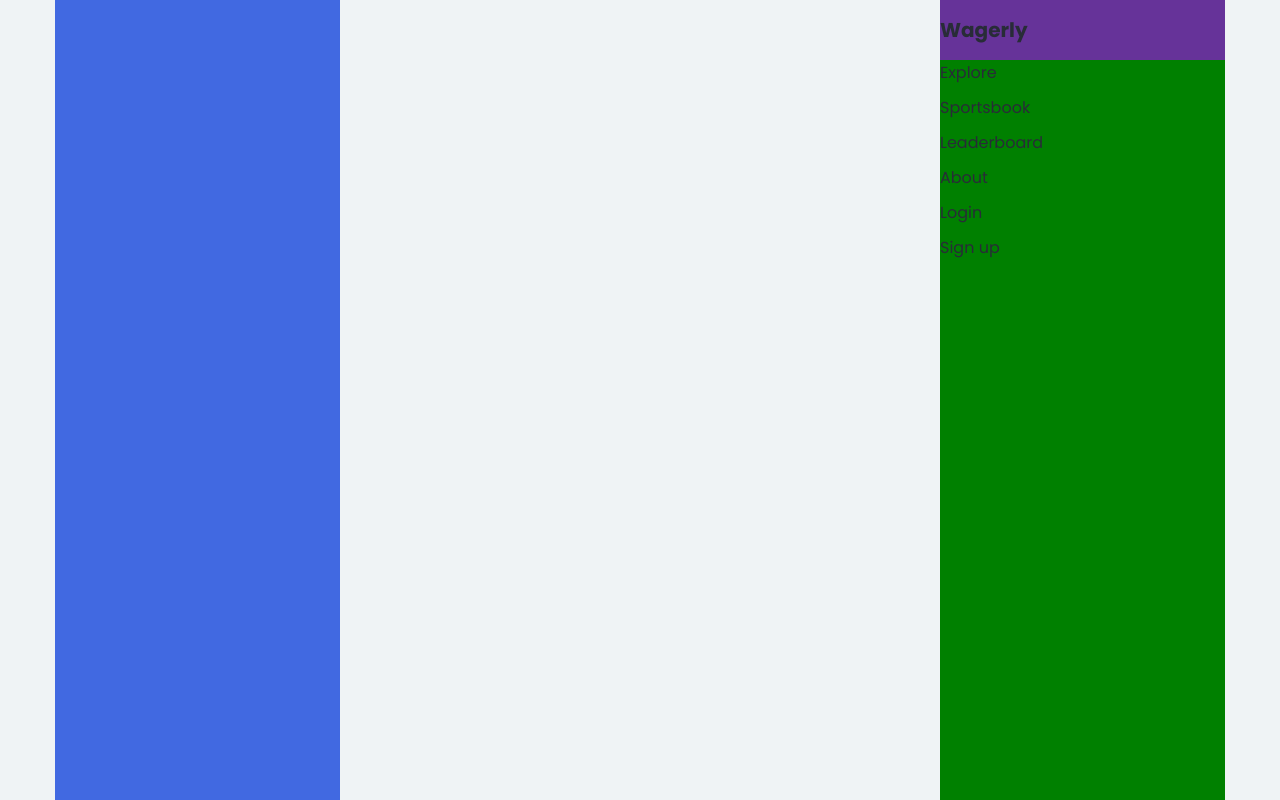
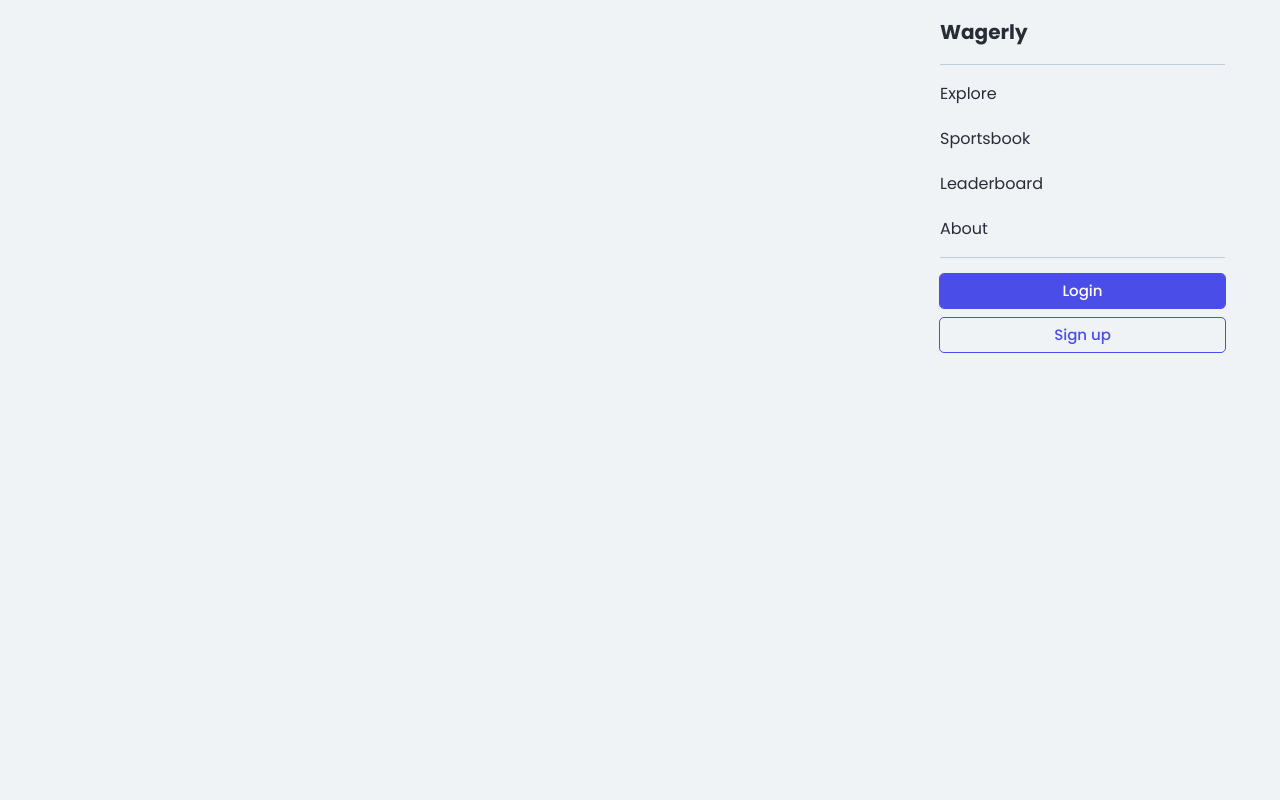
Before and after one commit to jDelille/mern-project, a React (Vite) app in the folder client/: page /profile/1 in a window 1280 px wide. Built offline with nearby package versions, Linux system fonts and the light colour scheme; no server answers.

Commit message:
wip: setting up nav sidebar

```diff
--- a/client/src/components/navbar/Navbar.scss
+++ b/client/src/components/navbar/Navbar.scss
@@ -6,13 +6,12 @@
 	flex-direction: column;
 	height: 100%;
 	color: $charade;
-	background-color: pink;
 	.logo {
-		background-color: rebeccapurple;
 		width: 100%;
 		height: 65px;
 		display: flex;
 		align-items: center;
+		border-bottom: 1px solid $heather;
 		a {
 			text-decoration: none;
 			color: $charade;
@@ -20,16 +19,17 @@
 			font-weight: 800;
 		}
 	}
-	.nav-links {
+	.primary-links,
+	.auth-links {
 		list-style-type: none;
 		margin-left: auto;
 		display: flex;
 		flex-direction: column;
-		gap: 10px;
-
+		gap: 20px;
 		width: 100%;
-		height: 100%;
-		background-color: green;
+		height: fit-content;
+		border-bottom: 1px solid $heather;
+		padding: 1rem 0;
 		li {
 			a {
 				color: $charade;
@@ -38,6 +38,44 @@
 			}
 		}
 	}
+
+	.auth-links {
+		border-bottom: 0;
+		gap: 10px;
+		.auth-button,
+		.secondary-auth-button {
+			background-color: $chetwodeBlue;
+			border-radius: 4px;
+			box-sizing: border-box;
+			color: #fff;
+			cursor: pointer;
+			display: inline-block;
+			font-family: inherit;
+			font-size: 15px;
+			font-weight: 500;
+			letter-spacing: 0;
+			line-height: 22px;
+			overflow: hidden;
+			padding: 6px 18px;
+			position: relative;
+			text-align: center;
+			text-decoration: none;
+			text-overflow: ellipsis;
+			white-space: nowrap;
+			outline: 1px solid $chetwodeBlue;
+			&:hover {
+				background-color: lighten($chetwodeBlue, 5%);
+				outline: 1px solid lighten($chetwodeBlue, 5%);
+				color: white;
+			}
+		}
+
+		.secondary-auth-button {
+			background-color: $mystic;
+			outline: 1px solid $chetwodeBlue;
+			color: $chetwodeBlue;
+		}
+	}
 	.user-settings {
 		margin-left: auto;
 		display: flex;
--- a/client/src/components/navbar/Navbar.tsx
+++ b/client/src/components/navbar/Navbar.tsx
@@ -7,7 +7,6 @@ const Navbar = () => {
   const dispatch = useDispatch();
   const navigate = useNavigate();
   const user = useSelector((state) => state.user)
-
 
   const handleLogin = () => {
     navigate('/login')
@@ -20,7 +19,7 @@ const Navbar = () => {
       <div className="logo">
         <a href="/"> Wagerly </a>
       </div>
-      <ul className="nav-links">
+      <ul className="primary-links">
         <li>
           <a href="/explore">Explore</a>
         </li>
@@ -33,6 +32,9 @@ const Navbar = () => {
         <li>
           <a href="/about">About</a>
         </li>
+      </ul>
+
+      <ul className="auth-links">
         {user ? (
           <>
             <button onClick={() => dispatch(setLogout())}>
@@ -40,11 +42,13 @@ const Navbar = () => {
           </>
         ) : (
           <>
-            <div onClick={handleLogin}>Login</div>
-            <div onClick={handleRegister}>Sign up</div>
+            <div onClick={handleLogin} className="auth-button">Login</div>
+            <div onClick={handleRegister} className="secondary-auth-button">Sign up</div>
           </>
         )}
       </ul>
+
+
     </nav >
   );
 }
--- a/client/src/scss/global.scss
+++ b/client/src/scss/global.scss
@@ -17,16 +17,13 @@ html {
 	width: 1170px;
 	margin: 0 auto;
 	display: flex;
-	// border: 1px solid $heather;
 	gap: 10px;
 	.main-content {
 		width: 580px;
-		// background-color: rebeccapurple;
 		height: 100vh;
 	}
 	.left-sidebar,
 	.right-sidebar {
 		width: 285px;
-		background-color: royalblue;
 	}
 }
--- a/client/src/ui/button/Button.scss
+++ b/client/src/ui/button/Button.scss
@@ -7,7 +7,7 @@
 	border: none;
 	outline: none;
 	cursor: pointer;
-	font-size: 16px;
+	font-size: 14px;
 	&:hover {
 		background-color: lighten(#5d13e7, 5%);
 	}
```
